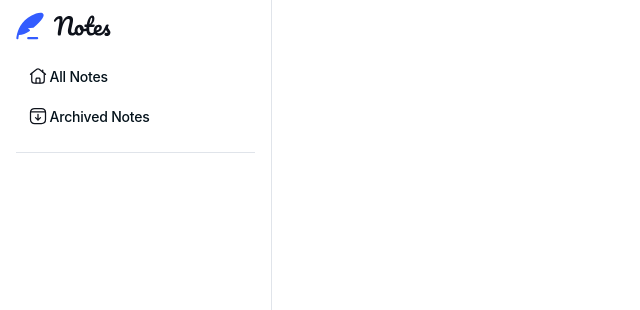
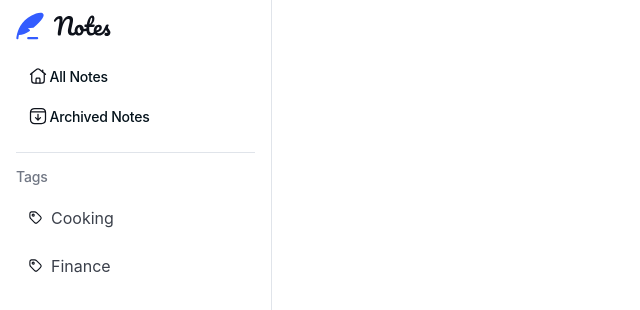
Before and after one commit to HamDean/note-taking-web-app, a React (Vite) app in the folder frontend/: page / in a window 1280 px wide. Shown: the top 310 px of the page, without its empty margins (0-640 px from the left). Built offline with nearby package versions, Linux system fonts and the light colour scheme; a web font is replaced by a local one.

Commit message:
Implement tag selection and style the states

```diff
--- a/frontend/src/components/SideBar.tsx
+++ b/frontend/src/components/SideBar.tsx
@@ -5,7 +5,7 @@ import Tab from "./Tab";
 import TagsSection from "./TagsSection";
 
 const SideBar = () => {
-  const tags = [];
+  const tags = ["Cooking", "Finance"];
   const tabs = [
     { src: homeIcon, title: "All Notes" },
     { src: archiveIcon, title: "Archived Notes" },
@@ -25,7 +25,7 @@ const SideBar = () => {
 
       <hr className="text-neutral-200 h-px" />
 
-      {tags.length > 0 && <TagsSection tags={[]} />}
+      {tags.length > 0 && <TagsSection tags={tags} />}
     </article>
   );
 };
--- a/frontend/src/components/Tag.tsx
+++ b/frontend/src/components/Tag.tsx
@@ -1,11 +1,27 @@
-import tagIcon from '../assets/images/icon-tag.svg';
+import tagIcon from "../assets/images/icon-tag.svg";
+import arrowIcon from "../assets/images/icon-chevron-right.svg";
 
-const Tag = ({ tag }: { tag: string}) => {
+interface Props {
+  tag: string;
+  onSelectTag: (tag: string) => void;
+  isSelected: boolean;
+}
+
+const Tag = ({ tag, onSelectTag, isSelected }: Props) => {
   return (
-    <div className="flex gap-2 items-center text-neutral-700 p-3" >
+    <div
+      onClick={() => onSelectTag(tag)}
+      className={`flex justify-between p-3
+                  cursor-pointer
+                  ${isSelected ? "bg-neutral-100 rounded-8" : ""}
+                  `}
+    >
+      <div className="flex gap-2 items-center text-neutral-700">
         <img className="w-3.75 h-3.75" src={tagIcon} alt="Tag" />
         <span>{tag}</span>
+      </div>
+      { isSelected && <img src={arrowIcon} alt="" />}
     </div>
-  )
-}
-export default Tag
+  );
+};
+export default Tag;
--- a/frontend/src/components/TagsSection.tsx
+++ b/frontend/src/components/TagsSection.tsx
@@ -1,13 +1,21 @@
+import { useState } from "react";
 import Tag from "./Tag";
 
 const TagsSection = ({ tags }: { tags: string[] }) => {
+  const [selected, setSelected] = useState("");
+
   return (
     <div>
       <h2 className="text-preset-4 text-neutral-500">Tags</h2>
 
       <div className="mt-2">
         {tags.map((tag) => (
-          <Tag key={tag} tag={tag} />
+          <Tag
+            key={tag}
+            tag={tag}
+            isSelected={tag === selected}
+            onSelectTag={(tag) => setSelected(tag)}
+          />
         ))}
       </div>
     </div>
```
